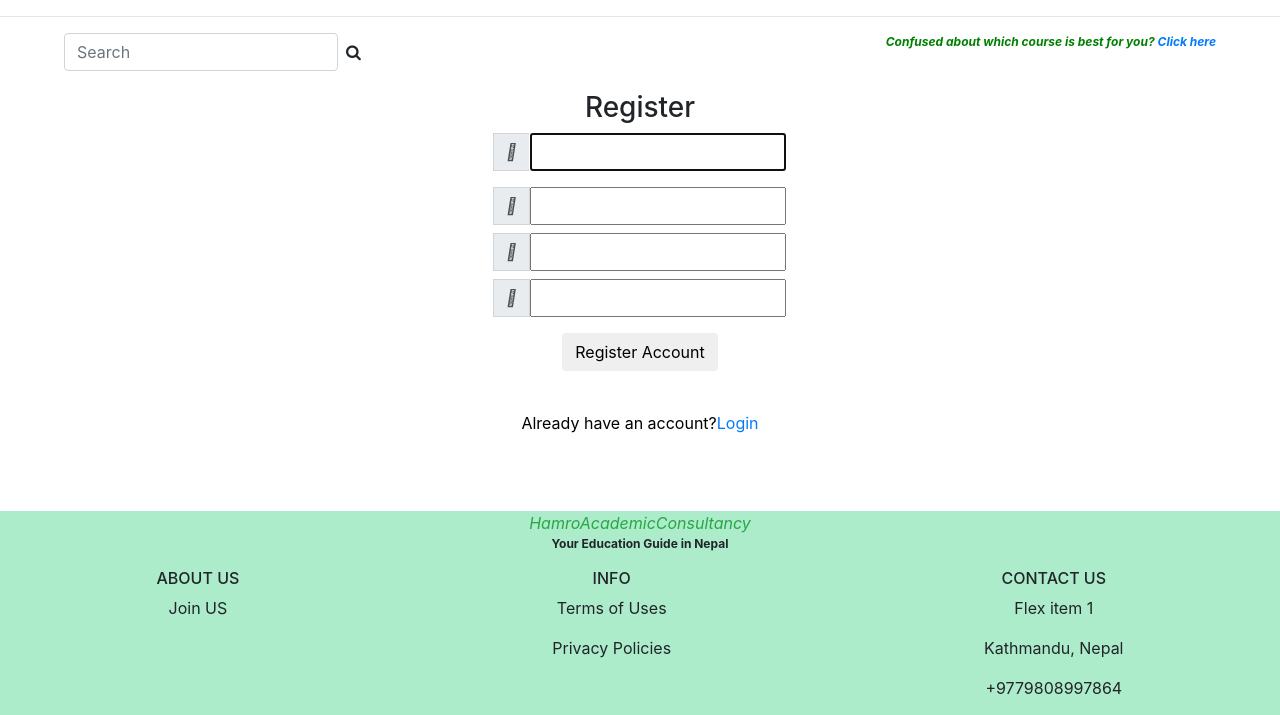
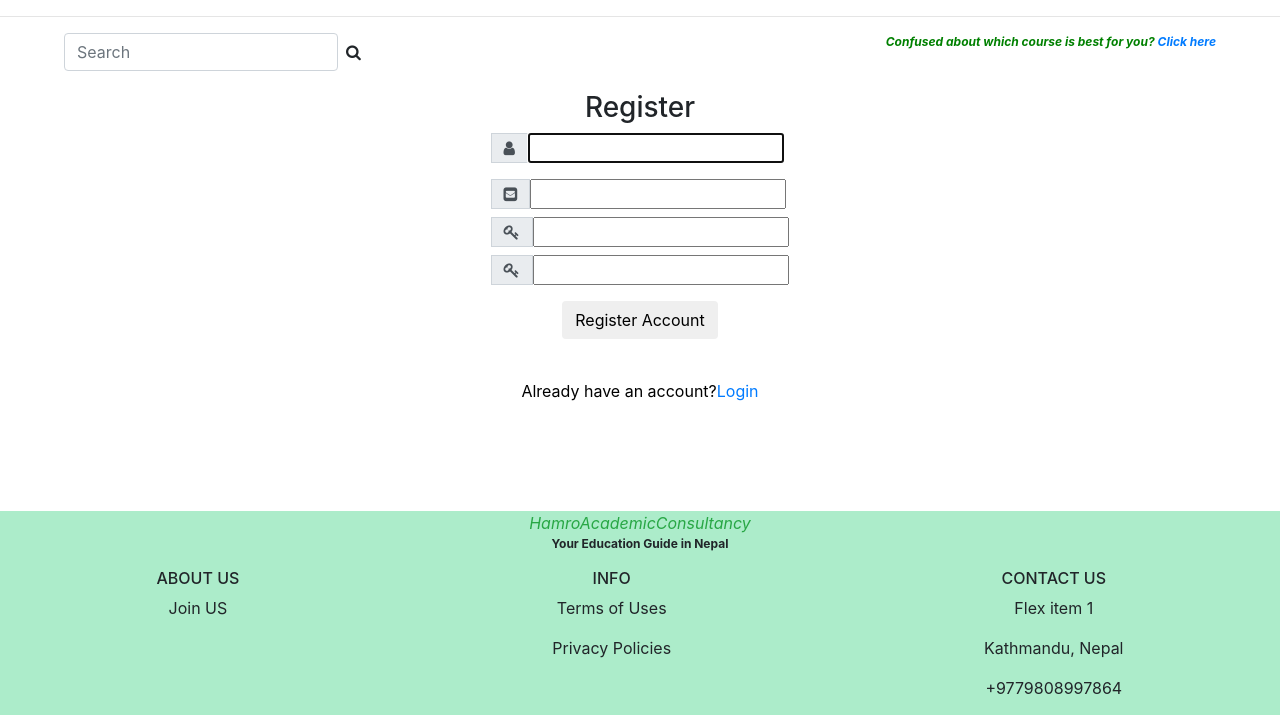
Before and after one commit to Maahishk/HAC, a Django app: page /signin/ in a window 1280 px wide. Shown: the part 56-771 px from the top of the page. Run offline with Django 3.2, Linux system fonts and the light colour scheme; some libraries are stand-ins or nearby versions.

Commit message:
login sign up

```diff
--- a/hamroconsultancy/consultancyapp/templates/app/about.html
+++ b/hamroconsultancy/consultancyapp/templates/app/about.html
@@ -1 +1 @@
-{% extends 'app/main.html' %} {% load static %} {% block content %}{%end block%}
+{% extends 'app/main.html' %} {% load static %} {% block content %}{% endblock %}
--- a/hamroconsultancy/consultancyapp/templates/app/admission.html
+++ b/hamroconsultancy/consultancyapp/templates/app/admission.html
@@ -1 +1 @@
-{% extends 'app/main.html' %} {% load static %} {% block content %}{%end block%}
+{% extends 'app/main.html' %} {% load static %} {% block content %}{% endblock %}
--- a/hamroconsultancy/consultancyapp/templates/app/footer.html
+++ b/hamroconsultancy/consultancyapp/templates/app/footer.html
@@ -1,4 +1,4 @@
-<div style="background-color: #acecca; text-align: center">
+<div style="background-color: #acecca; text-align: center; position: relative;">
   <a class="italic text-success font-italic align-item center" href="home"
     >HamroAcademicConsultancy</a
   >
--- a/hamroconsultancy/consultancyapp/templates/app/news.html
+++ b/hamroconsultancy/consultancyapp/templates/app/news.html
@@ -1 +1 @@
-{% extends 'app/main.html' %} {% load static %} {% block content %}{%end block%}
+{% extends 'app/main.html' %} {% load static %} {% block content %}{% endblock %}
--- a/hamroconsultancy/consultancyapp/templates/app/register.html
+++ b/hamroconsultancy/consultancyapp/templates/app/register.html
@@ -6,27 +6,27 @@
       {% csrf_token %}
       <div class="input-group mb-3">
         <div class="input-group-append">
-          <span class="input-group-text"><i class="fas fa-user"></i></span>
+          <span class="input-group-text"><i class="fa fa-user"></i></span>
         </div>
         {{form.username}}
       </div>
       <div class="input-group mb-2">
         <div class="input-group-append">
           <span class="input-group-text"
-            ><i class="fas fa-envelope-square"></i
+            ><i class="fa fa-envelope-square"></i
           ></span>
         </div>
         {{form.email}}
       </div>
       <div class="input-group mb-2">
         <div class="input-group-append">
-          <span class="input-group-text"><i class="fas fa-key"></i></span>
+          <span class="input-group-text"><i class="fa fa-key"></i></span>
         </div>
         {{form.password1}}
       </div>
       <div class="input-group mb-2">
         <div class="input-group-append">
-          <span class="input-group-text"><i class="fas fa-key"></i></span>
+          <span class="input-group-text"><i class="fa fa-key"></i></span>
         </div>
         {{form.password2}}
       </div>
@@ -36,7 +36,7 @@
       </div>
     </form>
 
-    <div style="color: white">{{form.errors}}</div>
+    <div style="color: red">{{form.errors}}</div>
 
     <div class="mt-4">
       <div class="d-flex justify-content-center links" style="color: black">
--- a/hamroconsultancy/consultancyapp/views.py
+++ b/hamroconsultancy/consultancyapp/views.py
@@ -29,7 +29,7 @@ def about(request):
     return render(request, 'app/about.html')
 
 def news(request):
-    return render(request, 'app/news.html', context)
+    return render(request, 'app/news.html')
 
 def courseDetail(request):
     courses=CourseDetails.objects.all()
```
